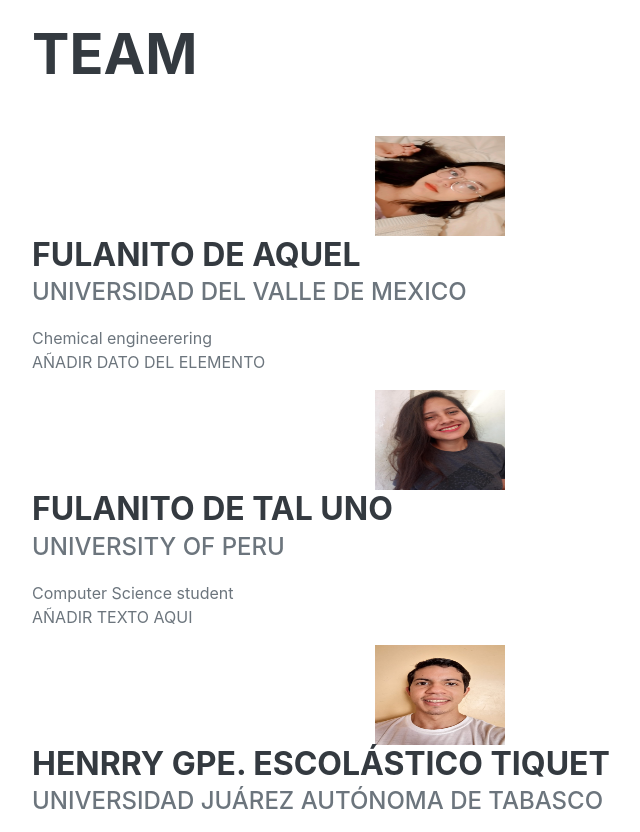
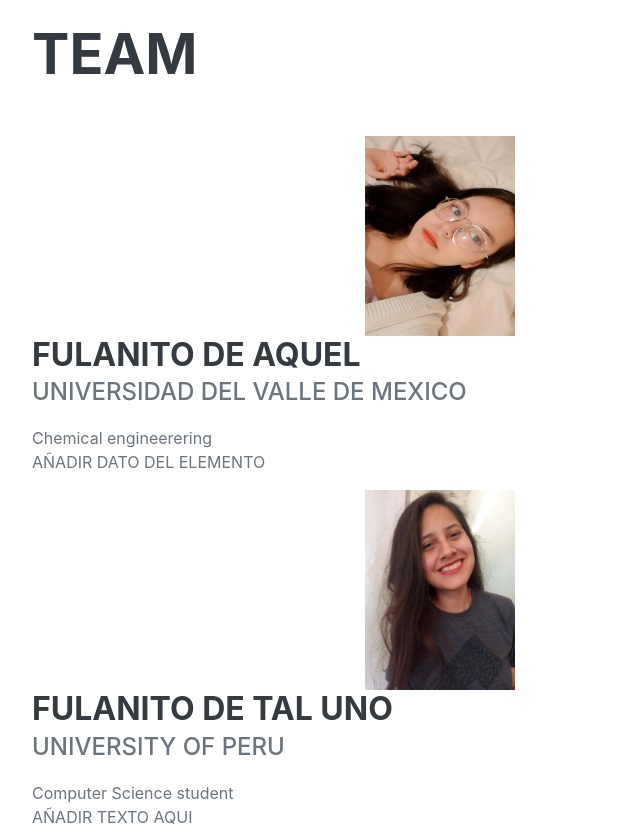
Before and after one commit to Henrry97escolastico/club2learningmarchinsiesbiodegradable, a plain HTML site: page index.html in a window 1280 px wide. Shown: the part 5460-6292 px from the top of the page, without its empty margins (336-976 px from the left). Drawn offline with nearby package versions, Linux system fonts and the light colour scheme; a web font is replaced by a local one.

Commit message:
Update index.html

```diff
--- a/index.html
+++ b/index.html
@@ -258,7 +258,7 @@
                   <h2 class="mb-5">TEAM</h2> <!-- NOMBRE DEL TEAM-->
                   <div class="d-flex flex-column flex-md-row justify-content-between mb-5">
                       <div class="flex-grow-1">
-                            <div align="center"><img src="img/05.jpeg" width="130" height="100"></div> <!-- AÑADIR MIEMBRO DEL EQUIPO Y DATOS-->
+                            <div align="center"><img src="img/05.jpeg" width="150" height="200"></div> <!-- AÑADIR MIEMBRO DEL EQUIPO Y DATOS-->
                             <h3 class="mb-0">Fulanito de aquel</h3>
                             <div class="subheading mb-3">Universidad del valle de mexico</div>
                             <div>Chemical engineerering</div>
@@ -268,7 +268,7 @@
               <div class="resume-section-content">
                   <div class="d-flex flex-column flex-md-row justify-content-between mb-5">
                       <div class="flex-grow-1">
-                            <div align="center"><img src="img/06.jpeg" width="130" height="100"></div> <!-- AÑADIR MIEMBRO DEL EQUIPO Y DATOS-->
+                            <div align="center"><img src="img/06.jpeg" width="150" height="200"></div> <!-- AÑADIR MIEMBRO DEL EQUIPO Y DATOS-->
                             <h3 class="mb-0">Fulanito de tal uno</h3>
                             <div class="subheading mb-3">University of Peru</div>
                             <div>Computer Science student</div>
@@ -278,7 +278,7 @@
               <div class="resume-section-content">
                   <div class="d-flex flex-column flex-md-row justify-content-between mb-5">
                       <div class="flex-grow-1">
-                            <div align="center"><img src="img/07.jpeg" width="130" height="100"></div> <!-- AÑADIR MIEMBRO DEL EQUIPO Y DATOS-->
+                            <div align="center"><img src="img/07.jpeg" width="150" height="200"></div> <!-- AÑADIR MIEMBRO DEL EQUIPO Y DATOS-->
                             <h3 class="mb-0">Henrry Gpe. Escolástico Tiquet</h3>
                             <div class="subheading mb-3">Universidad Juárez Autónoma de Tabasco</div>
                             <div>Ingeniería Química </div>
```
